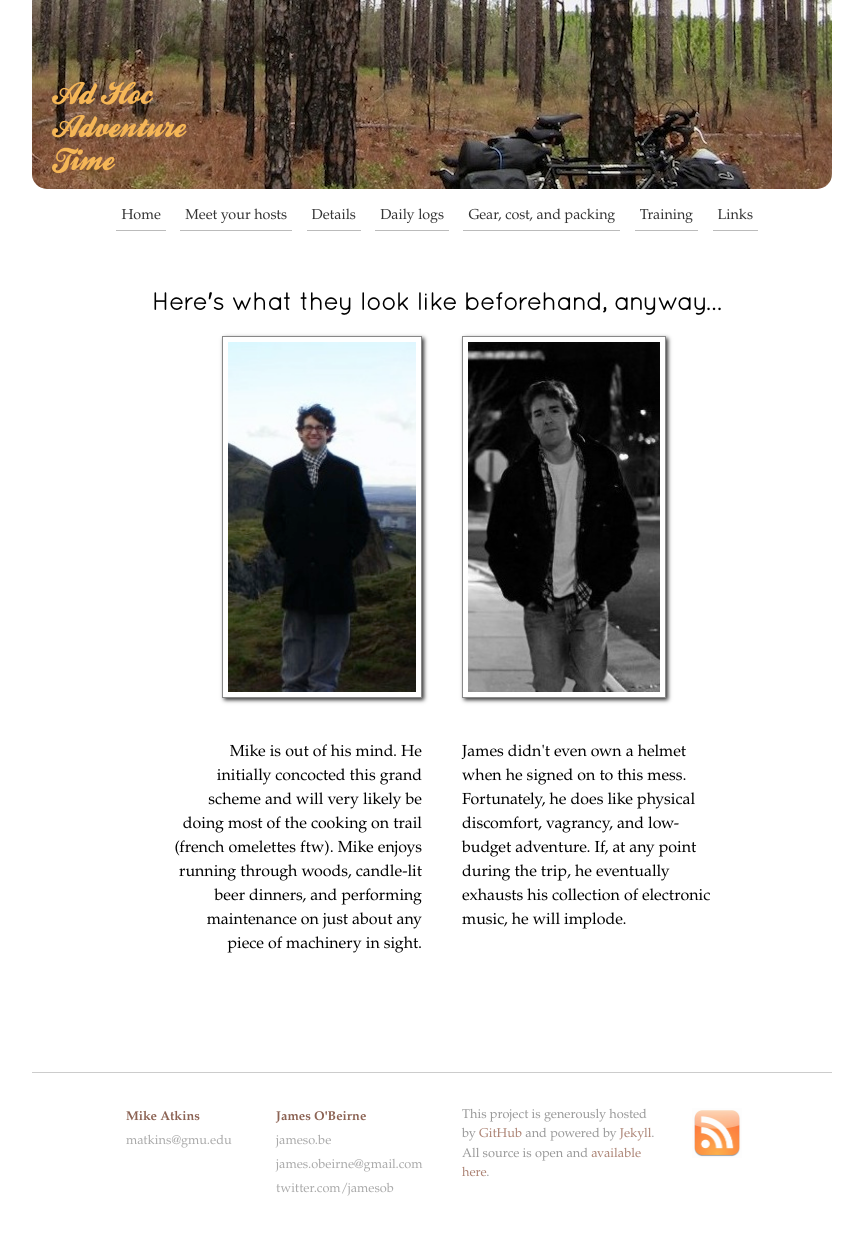
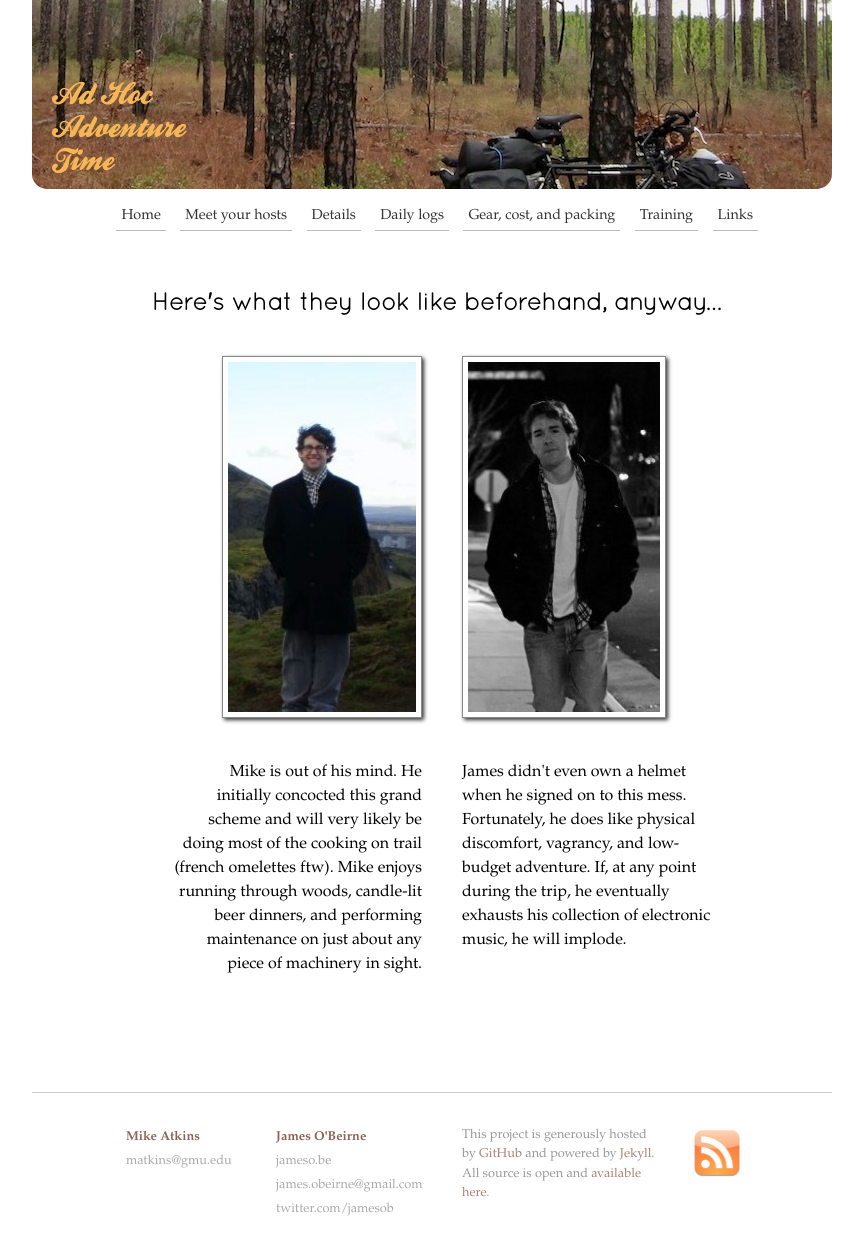
Before and after one commit to jamesob/biketrip, a Jekyll site: the page built from us.html, in a window 1280 px wide. Shown: the whole page, without its empty margins (208-1071 px from the left). Built offline with Jekyll 4.4.1, drawn with Linux system fonts in a browser that asks for light colours.

Commit message:
added gear pictures and did some minor css refactoring

```diff
--- a/css/presentation.css
+++ b/css/presentation.css
@@ -123,13 +123,19 @@
 }
 */
 
-img.bio {
+.framed {
   padding: 5px;
   line-height: 0px;
   border: 1px solid #888;
   -moz-box-shadow: 2px 2px 4px #333;
   -webkit-box-shadow: 2px 2px 4px #333;
   box-shadow: 2px 2px 4px #333;
+
+  margin-bottom: 40px;
+  margin-top: 20px;
+}
+
+img.bio {
   height: 350px;
   position: absolute
   top: 0%;
--- a/packlist.html
+++ b/packlist.html
@@ -13,6 +13,8 @@
      more likely to be up-to-date than the tables below.
     </li>
 </ul>
+
+<img class="blockCenter framed" src="/images/gear.jpg" />
 
 <h2>Cost</h2>
 
--- a/us.html
+++ b/us.html
@@ -6,7 +6,7 @@
 <div id="bios">
   <h2>Here's what they look like beforehand, anyway...</h2>
   <div id="mike-bio">
-    <img class="bio" src="/images/mike.jpg" />
+    <img class="framed bio" src="/images/mike.jpg" />
 
     <p>Mike is out of his mind. He initially concocted this grand scheme and
     will very likely be doing most of the cooking on trail (french omelettes
@@ -17,7 +17,7 @@
   </div>
 
   <div id="james-bio">
-    <img class="bio" src="/images/james.jpg" />
+    <img class="framed bio" src="/images/james.jpg" />
 
     <p>James didn't even own a helmet when he signed on to this
     mess. Fortunately, he does like physical discomfort, vagrancy, and
```
Also changed, not shown: images/gear.jpg (added).
